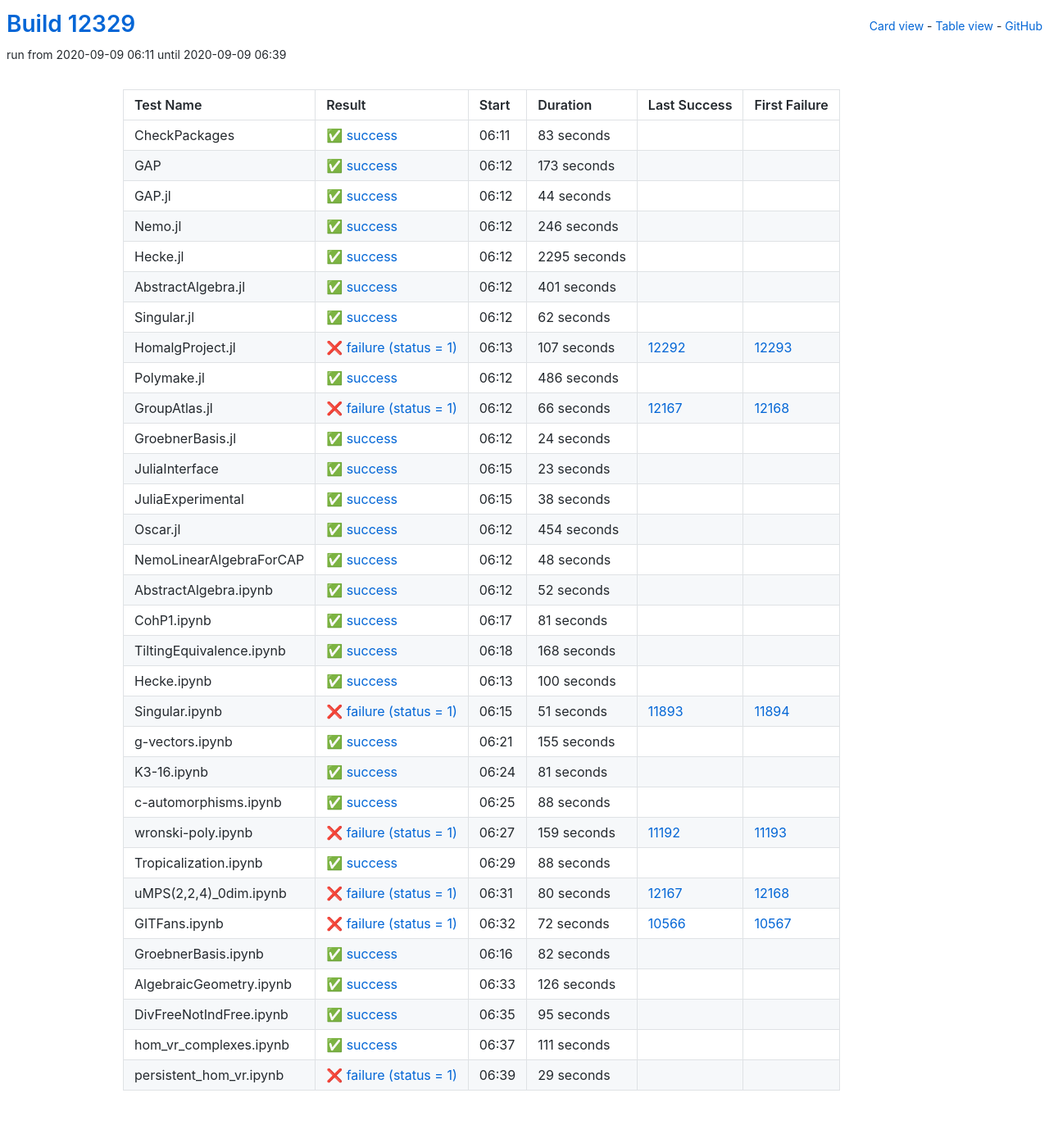
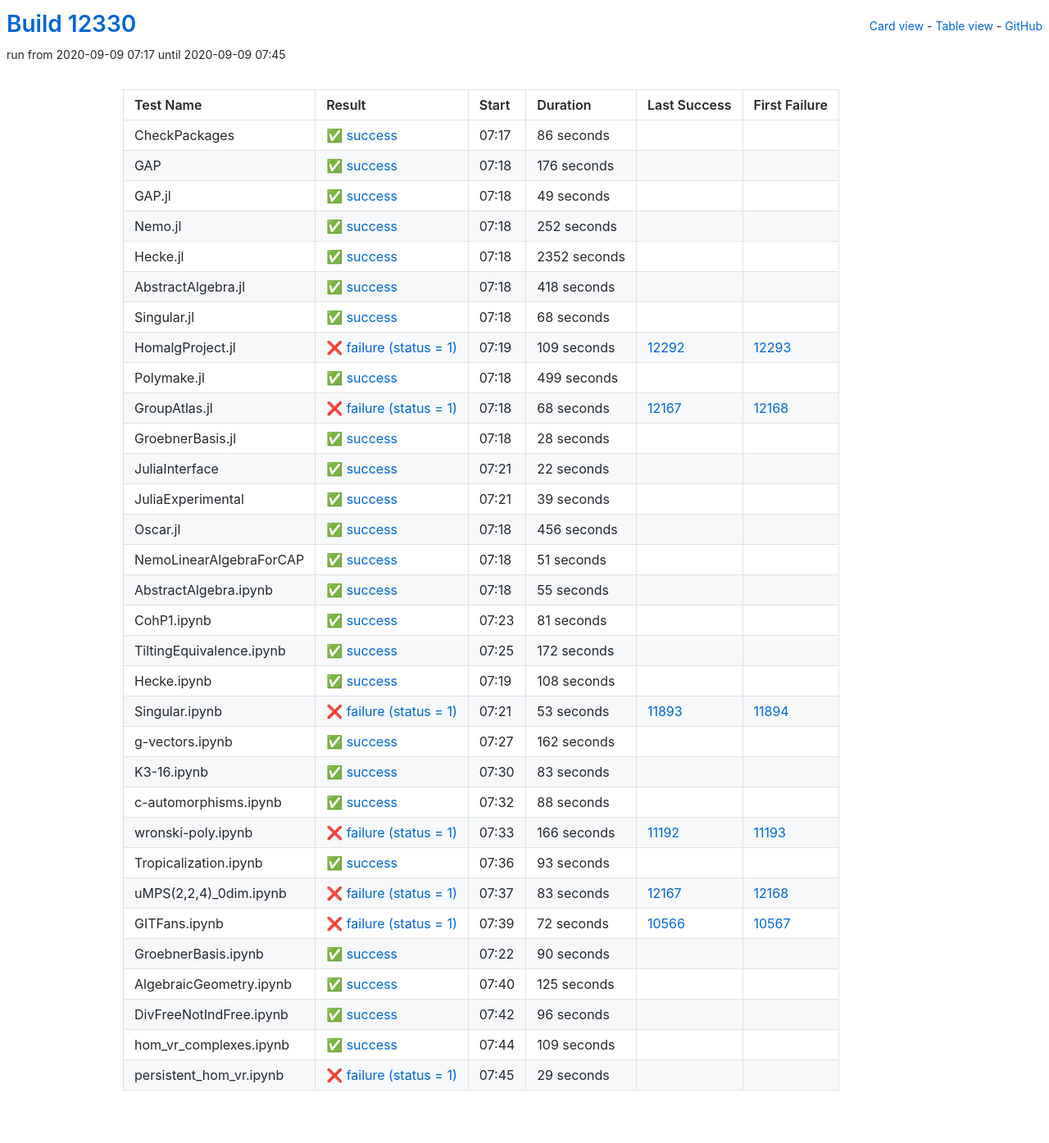
Before and after one commit to oscar-system/oscar-ci-status, a Jekyll site: the page built from table.html, in a window 1280 px wide. Shown: the whole page at 82% size. Built offline with Jekyll 4.4.1, drawn with Linux system fonts in a browser that asks for light colours.

Commit message:
Build #12330

```diff
--- a/_data/ci.yml
+++ b/_data/ci.yml
@@ -1,6 +1,6 @@
 ---
-build: 12329
-build_url: https://oscarci.mathematik.uni-kl.de/job/oscar/12329/
+build: 12330
+build_url: https://oscarci.mathematik.uni-kl.de/job/oscar/12330/
 job: oscar
 organization: oscar-system
 repo: oscar-ci-status
@@ -8,200 +8,200 @@ repourl: https://github.com/oscar-system/oscar-ci-status
 tests:
 - name: CheckPackages
   id: checkpackages
-  log: https://oscarci.mathematik.uni-kl.de/job/oscar/12329/artifact/logs/build-12329/CheckPackages.log
-  start: 2020-09-09 06:11
+  log: https://oscarci.mathematik.uni-kl.de/job/oscar/12330/artifact/logs/build-12330/CheckPackages.log
+  start: 2020-09-09 07:17
   success: true
   exitcode: 0
   status: success
-  duration: 83
+  duration: 86
   last_success: false
   last_success_url:
   first_failure: false
   first_failure_url:
 - name: GAP
   id: gap
-  log: https://oscarci.mathematik.uni-kl.de/job/oscar/12329/artifact/logs/build-12329/GAP.log
-  start: 2020-09-09 06:12
+  log: https://oscarci.mathematik.uni-kl.de/job/oscar/12330/artifact/logs/build-12330/GAP.log
+  start: 2020-09-09 07:18
   success: true
   exitcode: 0
   status: success
-  duration: 173
+  duration: 176
   last_success: false
   last_success_url:
   first_failure: false
   first_failure_url:
 - name: GAP.jl
   id: gap-jl
-  log: https://oscarci.mathematik.uni-kl.de/job/oscar/12329/artifact/logs/build-12329/GAP.jl.log
-  start: 2020-09-09 06:12
+  log: https://oscarci.mathematik.uni-kl.de/job/oscar/12330/artifact/logs/build-12330/GAP.jl.log
+  start: 2020-09-09 07:18
   success: true
   exitcode: 0
   status: success
-  duration: 44
+  duration: 49
   last_success: false
   last_success_url:
   first_failure: false
   first_failure_url:
 - name: Nemo.jl
   id: nemo-jl
-  log: https://oscarci.mathematik.uni-kl.de/job/oscar/12329/artifact/logs/build-12329/Nemo.jl.log
-  start: 2020-09-09 06:12
+  log: https://oscarci.mathematik.uni-kl.de/job/oscar/12330/artifact/logs/build-12330/Nemo.jl.log
+  start: 2020-09-09 07:18
   success: true
   exitcode: 0
   status: success
-  duration: 246
+  duration: 252
   last_success: false
   last_success_url:
   first_failure: false
   first_failure_url:
 - name: Hecke.jl
   id: hecke-jl
-  log: https://oscarci.mathematik.uni-kl.de/job/oscar/12329/artifact/logs/build-12329/Hecke.jl.log
-  start: 2020-09-09 06:12
+  log: https://oscarci.mathematik.uni-kl.de/job/oscar/12330/artifact/logs/build-12330/Hecke.jl.log
+  start: 2020-09-09 07:18
   success: true
   exitcode: 0
   status: success
-  duration: 2295
+  duration: 2352
   last_success: false
   last_success_url:
   first_failure: false
   first_failure_url:
 - name: AbstractAlgebra.jl
   id: abstractalgebra-jl
-  log: https://oscarci.mathematik.uni-kl.de/job/oscar/12329/artifact/logs/build-12329/AbstractAlgebra.jl.log
-  start: 2020-09-09 06:12
+  log: https://oscarci.mathematik.uni-kl.de/job/oscar/12330/artifact/logs/build-12330/AbstractAlgebra.jl.log
+  start: 2020-09-09 07:18
   success: true
   exitcode: 0
   status: success
-  duration: 401
+  duration: 418
   last_success: false
   last_success_url:
   first_failure: false
   first_failure_url:
 - name: Singular.jl
   id: singular-jl
-  log: https://oscarci.mathematik.uni-kl.de/job/oscar/12329/artifact/logs/build-12329/Singular.jl.log
-  start: 2020-09-09 06:12
+  log: https://oscarci.mathematik.uni-kl.de/job/oscar/12330/artifact/logs/build-12330/Singular.jl.log
+  start: 2020-09-09 07:18
   success: true
   exitcode: 0
   status: success
-  duration: 62
+  duration: 68
   last_success: false
   last_success_url:
   first_failure: false
   first_failure_url:
 - name: HomalgProject.jl
   id: homalgproject-jl
-  log: https://oscarci.mathematik.uni-kl.de/job/oscar/12329/artifact/logs/build-12329/HomalgProject.jl.log
-  start: 2020-09-09 06:13
+  log: https://oscarci.mathematik.uni-kl.de/job/oscar/12330/artifact/logs/build-12330/HomalgProject.jl.log
+  start: 2020-09-09 07:19
   success: false
   exitcode: 1
   status: failure
-  duration: 107
+  duration: 109
   last_success: 12292
   last_success_url: https://oscarci.mathematik.uni-kl.de/job/oscar/12292/
   first_failure: 12293
   first_failure_url: https://oscarci.mathematik.uni-kl.de/job/oscar/12293/
 - name: Polymake.jl
   id: polymake-jl
-  log: https://oscarci.mathematik.uni-kl.de/job/oscar/12329/artifact/logs/build-12329/Polymake.jl.log
-  start: 2020-09-09 06:12
+  log: https://oscarci.mathematik.uni-kl.de/job/oscar/12330/artifact/logs/build-12330/Polymake.jl.log
+  start: 2020-09-09 07:18
   success: true
   exitcode: 0
   status: success
-  duration: 486
+  duration: 499
   last_success: false
   last_success_url:
   first_failure: false
   first_failure_url:
 - name: GroupAtlas.jl
   id: groupatlas-jl
-  log: https://oscarci.mathematik.uni-kl.de/job/oscar/12329/artifact/logs/build-12329/GroupAtlas.jl.log
-  start: 2020-09-09 06:12
+  log: https://oscarci.mathematik.uni-kl.de/job/oscar/12330/artifact/logs/build-12330/GroupAtlas.jl.log
+  start: 2020-09-09 07:18
   success: false
   exitcode: 1
   status: failure
-  duration: 66
+  duration: 68
   last_success: 12167
   last_success_url: https://oscarci.mathematik.uni-kl.de/job/oscar/12167/
   first_failure: 12168
   first_failure_url: https://oscarci.mathematik.uni-kl.de/job/oscar/12168/
 - name: GroebnerBasis.jl
   id: groebnerbasis-jl
-  log: https://oscarci.mathematik.uni-kl.de/job/oscar/12329/artifact/logs/build-12329/GroebnerBasis.jl.log
-  start: 2020-09-09 06:12
+  log: https://oscarci.mathematik.uni-kl.de/job/oscar/12330/artifact/logs/build-12330/GroebnerBasis.jl.log
+  start: 2020-09-09 07:18
   success: true
   exitcode: 0
   status: success
-  duration: 24
+  duration: 28
   last_success: false
   last_success_url:
   first_failure: false
   first_failure_url:
 - name: JuliaInterface
   id: juliainterface
-  log: https://oscarci.mathematik.uni-kl.de/job/oscar/12329/artifact/logs/build-12329/JuliaInterface.log
-  start: 2020-09-09 06:15
+  log: https://oscarci.mathematik.uni-kl.de/job/oscar/12330/artifact/logs/build-12330/JuliaInterface.log
+  start: 2020-09-09 07:21
   success: true
   exitcode: 0
   status: success
-  duration: 23
+  duration: 22
   last_success: false
   last_success_url:
   first_failure: false
   first_failure_url:
 - name: JuliaExperimental
   id: juliaexperimental
-  log: https://oscarci.mathematik.uni-kl.de/job/oscar/12329/artifact/logs/build-12329/JuliaExperimental.log
-  start: 2020-09-09 06:15
+  log: https://oscarci.mathematik.uni-kl.de/job/oscar/12330/artifact/logs/build-12330/JuliaExperimental.log
+  start: 2020-09-09 07:21
   success: true
   exitcode: 0
   status: success
-  duration: 38
+  duration: 39
   last_success: false
   last_success_url:
   first_failure: false
   first_failure_url:
 - name: Oscar.jl
   id: oscar-jl
-  log: https://oscarci.mathematik.uni-kl.de/job/oscar/12329/artifact/logs/build-12329/Oscar.jl.log
-  start: 2020-09-09 06:12
+  log: https://oscarci.mathematik.uni-kl.de/job/oscar/12330/artifact/logs/build-12330/Oscar.jl.log
+  start: 2020-09-09 07:18
   success: true
   exitcode: 0
   status: success
-  duration: 454
+  duration: 456
   last_success: false
   last_success_url:
   first_failure: false
   first_failure_url:
 - name: NemoLinearAlgebraForCAP
   id: nemolinearalgebraforcap
-  log: https://oscarci.mathematik.uni-kl.de/job/oscar/12329/artifact/logs/build-12329/NemoLinearAlgebraForCAP.log
-  start: 2020-09-09 06:12
+  log: https://oscarci.mathematik.uni-kl.de/job/oscar/12330/artifact/logs/build-12330/NemoLinearAlgebraForCAP.log
+  start: 2020-09-09 07:18
   success: true
   exitcode: 0
   status: success
-  duration: 48
+  duration: 51
   last_success: false
   last_success_url:
   first_failure: false
   first_failure_url:
 - name: AbstractAlgebra.ipynb
   id: abstractalgebra-ipynb
-  log: https://oscarci.mathematik.uni-kl.de/job/oscar/12329/artifact/logs/build-12329/AbstractAlgebra.ipynb.log
-  start: 2020-09-09 06:12
+  log: https://oscarci.mathematik.uni-kl.de/job/oscar/12330/artifact/logs/build-12330/AbstractAlgebra.ipynb.log
+  start: 2020-09-09 07:18
   success: true
   exitcode: 0
   status: success
-  duration: 52
+  duration: 55
   last_success: false
   last_success_url:
   first_failure: false
   first_failure_url:
 - name: CohP1.ipynb
   id: cohp1-ipynb
-  log: https://oscarci.mathematik.uni-kl.de/job/oscar/12329/artifact/logs/build-12329/CohP1.ipynb.log
-  start: 2020-09-09 06:17
+  log: https://oscarci.mathematik.uni-kl.de/job/oscar/12330/artifact/logs/build-12330/CohP1.ipynb.log
+  start: 2020-09-09 07:23
   success: true
   exitcode: 0
   status: success
@@ -212,68 +212,68 @@ tests:
   first_failure_url:
 - name: TiltingEquivalence.ipynb
   id: tiltingequivalence-ipynb
-  log: https://oscarci.mathematik.uni-kl.de/job/oscar/12329/artifact/logs/build-12329/TiltingEquivalence.ipynb.log
-  start: 2020-09-09 06:18
+  log: https://oscarci.mathematik.uni-kl.de/job/oscar/12330/artifact/logs/build-12330/TiltingEquivalence.ipynb.log
+  start: 2020-09-09 07:25
   success: true
   exitcode: 0
   status: success
-  duration: 168
+  duration: 172
   last_success: false
   last_success_url:
   first_failure: false
   first_failure_url:
 - name: Hecke.ipynb
   id: hecke-ipynb
-  log: https://oscarci.mathematik.uni-kl.de/job/oscar/12329/artifact/logs/build-12329/Hecke.ipynb.log
-  start: 2020-09-09 06:13
+  log: https://oscarci.mathematik.uni-kl.de/job/oscar/12330/artifact/logs/build-12330/Hecke.ipynb.log
+  start: 2020-09-09 07:19
   success: true
   exitcode: 0
   status: success
-  duration: 100
+  duration: 108
   last_success: false
   last_success_url:
   first_failure: false
   first_failure_url:
 - name: Singular.ipynb
   id: singular-ipynb
-  log: https://oscarci.mathematik.uni-kl.de/job/oscar/12329/artifact/logs/build-12329/Singular.ipynb.log
-  start: 2020-09-09 06:15
+  log: https://oscarci.mathematik.uni-kl.de/job/oscar/12330/artifact/logs/build-12330/Singular.ipynb.log
+  start: 2020-09-09 07:21
   success: false
   exitcode: 1
   status: failure
-  duration: 51
+  duration: 53
   last_success: 11893
   last_success_url: https://oscarci.mathematik.uni-kl.de/job/oscar/11893/
   first_failure: 11894
   first_failure_url: https://oscarci.mathematik.uni-kl.de/job/oscar/11894/
 - name: g-vectors.ipynb
   id: g-vectors-ipynb
-  log: https://oscarci.mathematik.uni-kl.de/job/oscar/12329/artifact/logs/build-12329/g-vectors.ipynb.log
-  start: 2020-09-09 06:21
+  log: https://oscarci.mathematik.uni-kl.de/job/oscar/12330/artifact/logs/build-12330/g-vectors.ipynb.log
+  start: 2020-09-09 07:27
   success: true
   exitcode: 0
   status: success
-  duration: 155
+  duration: 162
   last_success: false
   last_success_url:
   first_failure: false
   first_failure_url:
 - name: K3-16.ipynb
   id: k3-16-ipynb
-  log: https://oscarci.mathematik.uni-kl.de/job/oscar/12329/artifact/logs/build-12329/K3-16.ipynb.log
-  start: 2020-09-09 06:24
+  log: https://oscarci.mathematik.uni-kl.de/job/oscar/12330/artifact/logs/build-12330/K3-16.ipynb.log
+  start: 2020-09-09 07:30
   success: true
   exitcode: 0
   status: success
-  duration: 81
+  duration: 83
   last_success: false
   last_success_url:
   first_failure: false
   first_failure_url:
 - name: c-automorphisms.ipynb
   id: c-automorphisms-ipynb
-  log: https://oscarci.mathematik.uni-kl.de/job/oscar/12329/artifact/logs/build-12329/c-automorphisms.ipynb.log
-  start: 2020-09-09 06:25
+  log: https://oscarci.mathematik.uni-kl.de/job/oscar/12330/artifact/logs/build-12330/c-automorphisms.ipynb.log
+  start: 2020-09-09 07:32
   success: true
   exitcode: 0
   status: success
@@ -284,44 +284,44 @@ tests:
   first_failure_url:
 - name: wronski-poly.ipynb
   id: wronski-poly-ipynb
-  log: https://oscarci.mathematik.uni-kl.de/job/oscar/12329/artifact/logs/build-12329/wronski-poly.ipynb.log
-  start: 2020-09-09 06:27
+  log: https://oscarci.mathematik.uni-kl.de/job/oscar/12330/artifact/logs/build-12330/wronski-poly.ipynb.log
+  start: 2020-09-09 07:33
   success: false
   exitcode: 1
   status: failure
-  duration: 159
+  duration: 166
   last_success: 11192
   last_success_url: https://oscarci.mathematik.uni-kl.de/job/oscar/11192/
   first_failure: 11193
   first_failure_url: https://oscarci.mathematik.uni-kl.de/job/oscar/11193/
 - name: Tropicalization.ipynb
   id: tropicalization-ipynb
-  log: https://oscarci.mathematik.uni-kl.de/job/oscar/12329/artifact/logs/build-12329/Tropicalization.ipynb.log
-  start: 2020-09-09 06:29
+  log: https://oscarci.mathematik.uni-kl.de/job/oscar/12330/artifact/logs/build-12330/Tropicalization.ipynb.log
+  start: 2020-09-09 07:36
   success: true
   exitcode: 0
   status: success
-  duration: 88
+  duration: 93
   last_success: false
   last_success_url:
   first_failure: false
   first_failure_url:
 - name: uMPS(2,2,4)_0dim.ipynb
   id: umps-2-2-4-0dim-ipynb
-  log: https://oscarci.mathematik.uni-kl.de/job/oscar/12329/artifact/logs/build-12329/uMPS-2-2-4-_0dim.ipynb.log
-  start: 2020-09-09 06:31
+  log: https://oscarci.mathematik.uni-kl.de/job/oscar/12330/artifact/logs/build-12330/uMPS-2-2-4-_0dim.ipynb.log
+  start: 2020-09-09 07:37
   success: false
   exitcode: 1
   status: failure
-  duration: 80
+  duration: 83
   last_success: 12167
   last_success_url: https://oscarci.mathematik.uni-kl.de/job/oscar/12167/
   first_failure: 12168
   first_failure_url: https://oscarci.mathematik.uni-kl.de/job/oscar/12168/
 - name: GITFans.ipynb
   id: gitfans-ipynb
-  log: https://oscarci.mathematik.uni-kl.de/job/oscar/12329/artifact/logs/build-12329/GITFans.ipynb.log
-  start: 2020-09-09 06:32
+  log: https://oscarci.mathematik.uni-kl.de/job/oscar/12330/artifact/logs/build-12330/GITFans.ipynb.log
+  start: 2020-09-09 07:39
   success: false
   exitcode: 1
   status: failure
@@ -332,56 +332,56 @@ tests:
   first_failure_url: https://oscarci.mathematik.uni-kl.de/job/oscar/10567/
 - name: GroebnerBasis.ipynb
   id: groebnerbasis-ipynb
-  log: https://oscarci.mathematik.uni-kl.de/job/oscar/12329/artifact/logs/build-12329/GroebnerBasis.ipynb.log
-  start: 2020-09-09 06:16
+  log: https://oscarci.mathematik.uni-kl.de/job/oscar/12330/artifact/logs/build-12330/GroebnerBasis.ipynb.log
+  start: 2020-09-09 07:22
   success: true
   exitcode: 0
   status: success
-  duration: 82
+  duration: 90
   last_success: false
   last_success_url:
   first_failure: false
   first_failure_url:
 - name: AlgebraicGeometry.ipynb
   id: algebraicgeometry-ipynb
-  log: https://oscarci.mathematik.uni-kl.de/job/oscar/12329/artifact/logs/build-12329/AlgebraicGeometry.ipynb.log
-  start: 2020-09-09 06:33
+  log: https://oscarci.mathematik.uni-kl.de/job/oscar/12330/artifact/logs/build-12330/AlgebraicGeometry.ipynb.log
+  start: 2020-09-09 07:40
   success: true
   exitcode: 0
   status: success
-  duration: 126
+  duration: 125
   last_success: false
   last_success_url:
   first_failure: false
   first_failure_url:
 - name: DivFreeNotIndFree.ipynb
   id: divfreenotindfree-ipynb
-  log: https://oscarci.mathematik.uni-kl.de/job/oscar/12329/artifact/logs/build-12329/DivFreeNotIndFree.ipynb.log
-  start: 2020-09-09 06:35
+  log: https://oscarci.mathematik.uni-kl.de/job/oscar/12330/artifact/logs/build-12330/DivFreeNotIndFree.ipynb.log
+  start: 2020-09-09 07:42
   success: true
   exitcode: 0
   status: success
-  duration: 95
+  duration: 96
   last_success: false
   last_success_url:
   first_failure: false
   first_failure_url:
 - name: hom_vr_complexes.ipynb
   id: hom-vr-complexes-ipynb
-  log: https://oscarci.mathematik.uni-kl.de/job/oscar/12329/artifact/logs/build-12329/hom_vr_complexes.ipynb.log
-  start: 2020-09-09 06:37
+  log: https://oscarci.mathematik.uni-kl.de/job/oscar/12330/artifact/logs/build-12330/hom_vr_complexes.ipynb.log
+  start: 2020-09-09 07:44
   success: true
   exitcode: 0
   status: success
-  duration: 111
+  duration: 109
   last_success: false
   last_success_url:
   first_failure: false
   first_failure_url:
 - name: persistent_hom_vr.ipynb
   id: persistent-hom-vr-ipynb
-  log: https://oscarci.mathematik.uni-kl.de/job/oscar/12329/artifact/logs/build-12329/persistent_hom_vr.ipynb.log
-  start: 2020-09-09 06:39
+  log: https://oscarci.mathematik.uni-kl.de/job/oscar/12330/artifact/logs/build-12330/persistent_hom_vr.ipynb.log
+  start: 2020-09-09 07:45
   success: false
   exitcode: 1
   status: failure
```
Also changed, not shown: README.md.
